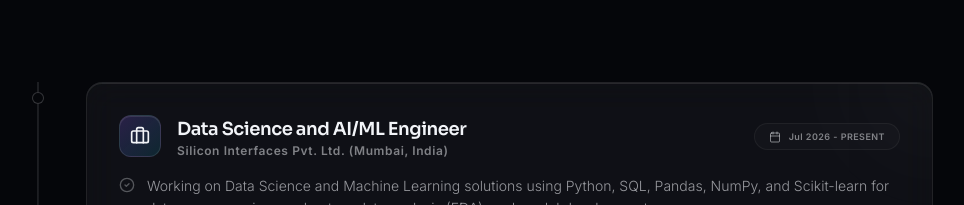
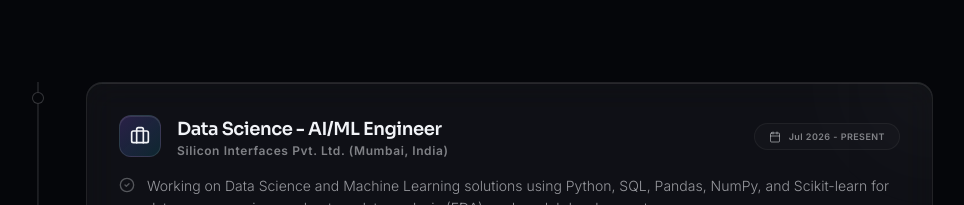
Before and after one commit to shivampathak2812/Portfolio-My, a Next.js app: page / in a window 1280 px wide. Shown: the part 4079-4284 px from the top of the page, without its empty margins (155-1119 px from the left). Built offline with nearby package versions, Linux system fonts and the light colour scheme; no server answers.

Commit message:
Update role title to Data Science - AI/ML Engineer

```diff
--- a/components/Experience.tsx
+++ b/components/Experience.tsx
@@ -17,7 +17,7 @@
 export default function Experience() {
   const experiences: TimelineItem[] = useMemo(() => [
     {
-      role: "Data Science and AI/ML Engineer",
+      role: "Data Science - AI/ML Engineer",
       company: "Silicon Interfaces Pvt. Ltd. (Mumbai, India)",
       duration: "Jul 2026 - PRESENT",
       icon: <Briefcase className="w-5 h-5" />,
```
